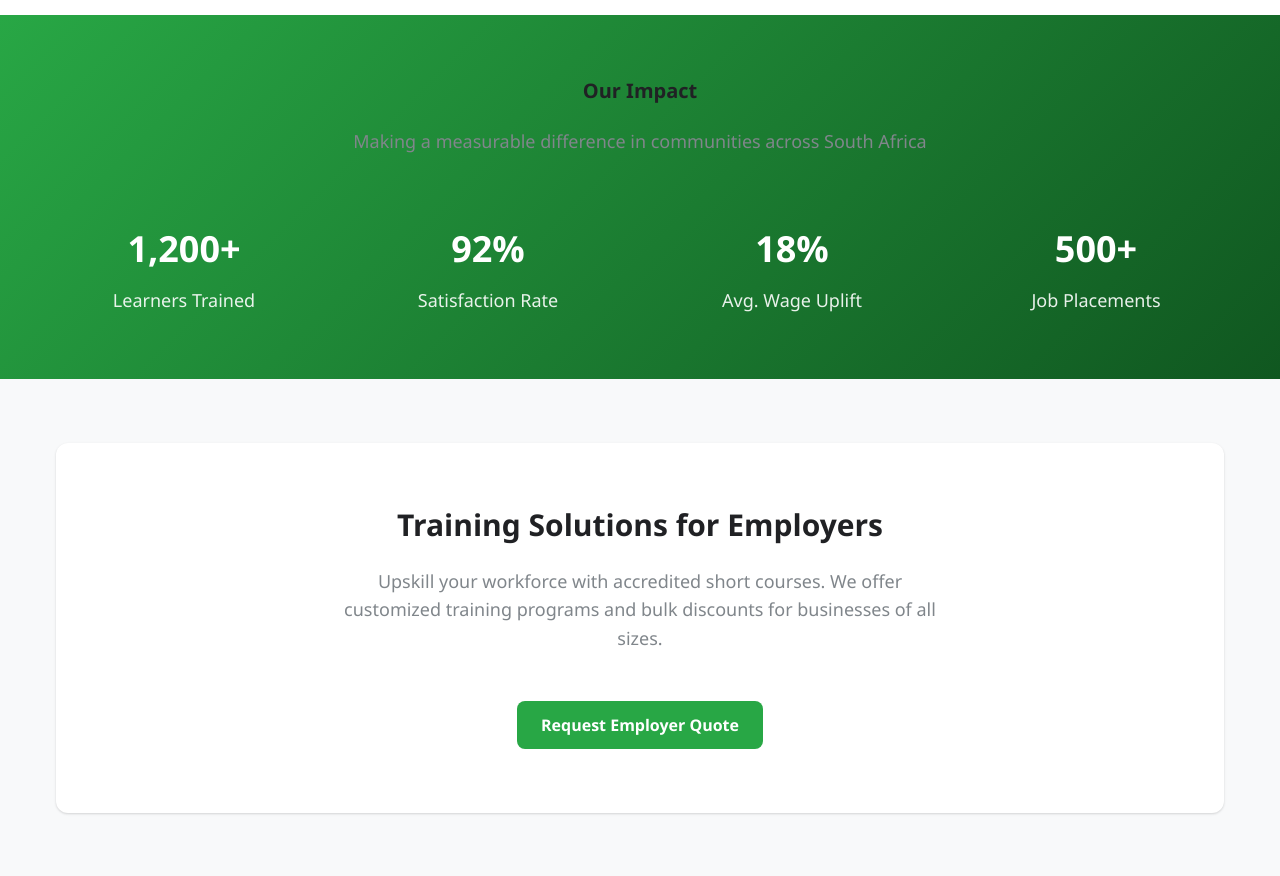
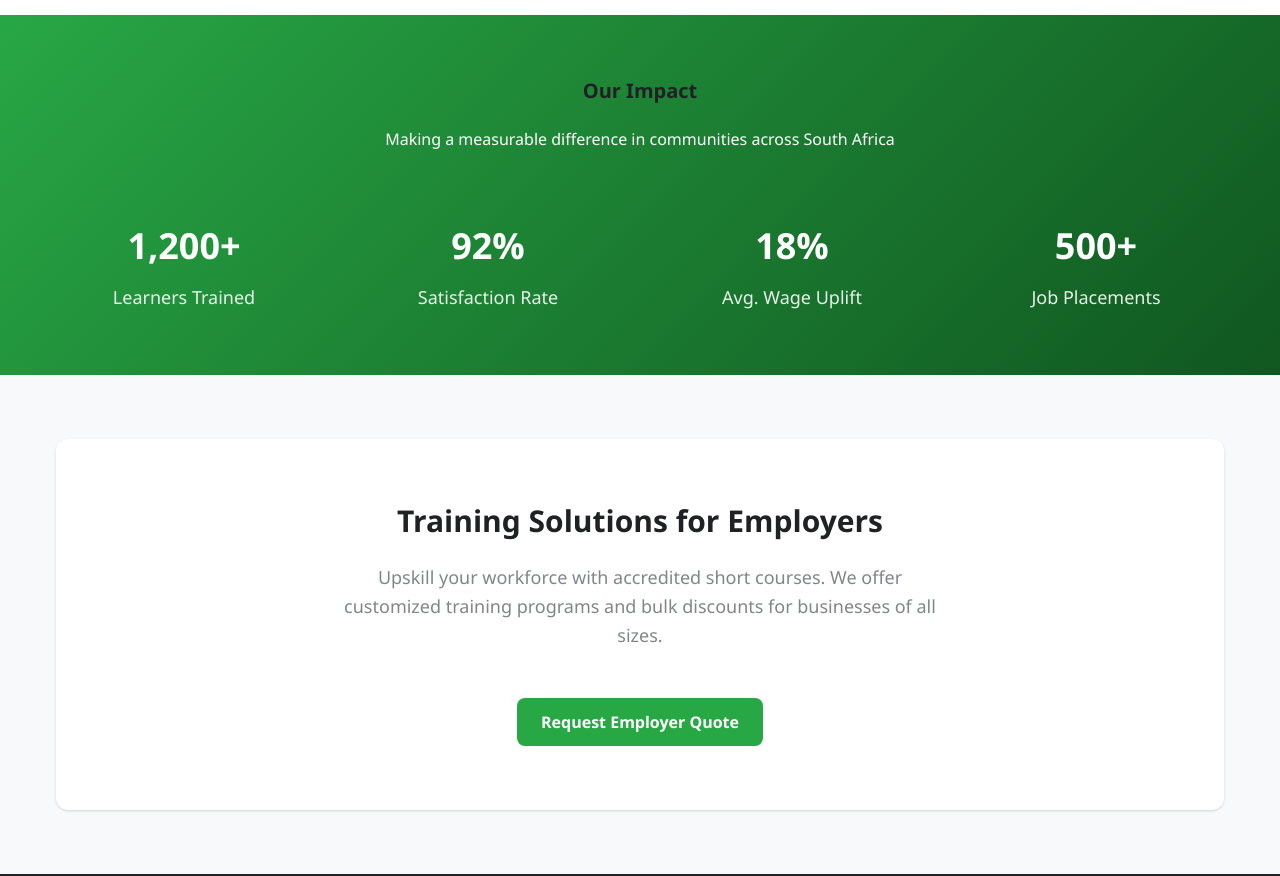
Before and after one commit to st10478785/Empowering_the_Nation, a plain HTML site: page index.html in a window 1280 px wide. Shown: the part 4320-5196 px from the top of the page. Drawn offline with Linux system fonts and the light colour scheme.

Commit message:
improvements commit 5

```diff
--- a/index.html
+++ b/index.html
@@ -454,7 +454,7 @@
                 <div class="impact-container">
                     <div class="section-header">
                         <h2 class="section-title">Our Impact</h2>
-                        <p class="section-description">Making a measurable difference in communities across South Africa
+                        <p></p>Making a measurable difference in communities across South Africa
                         </p>
                     </div>
 
```
